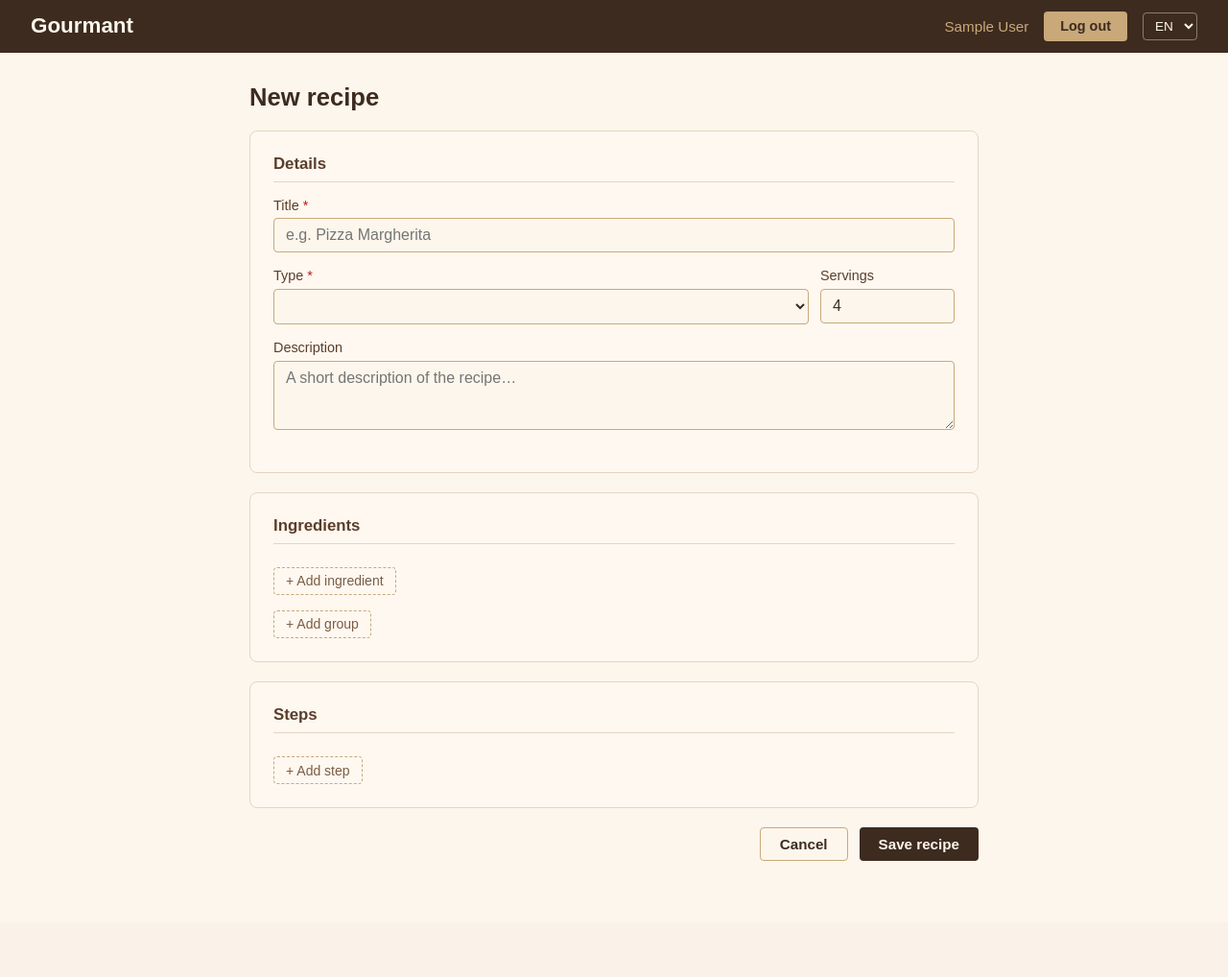
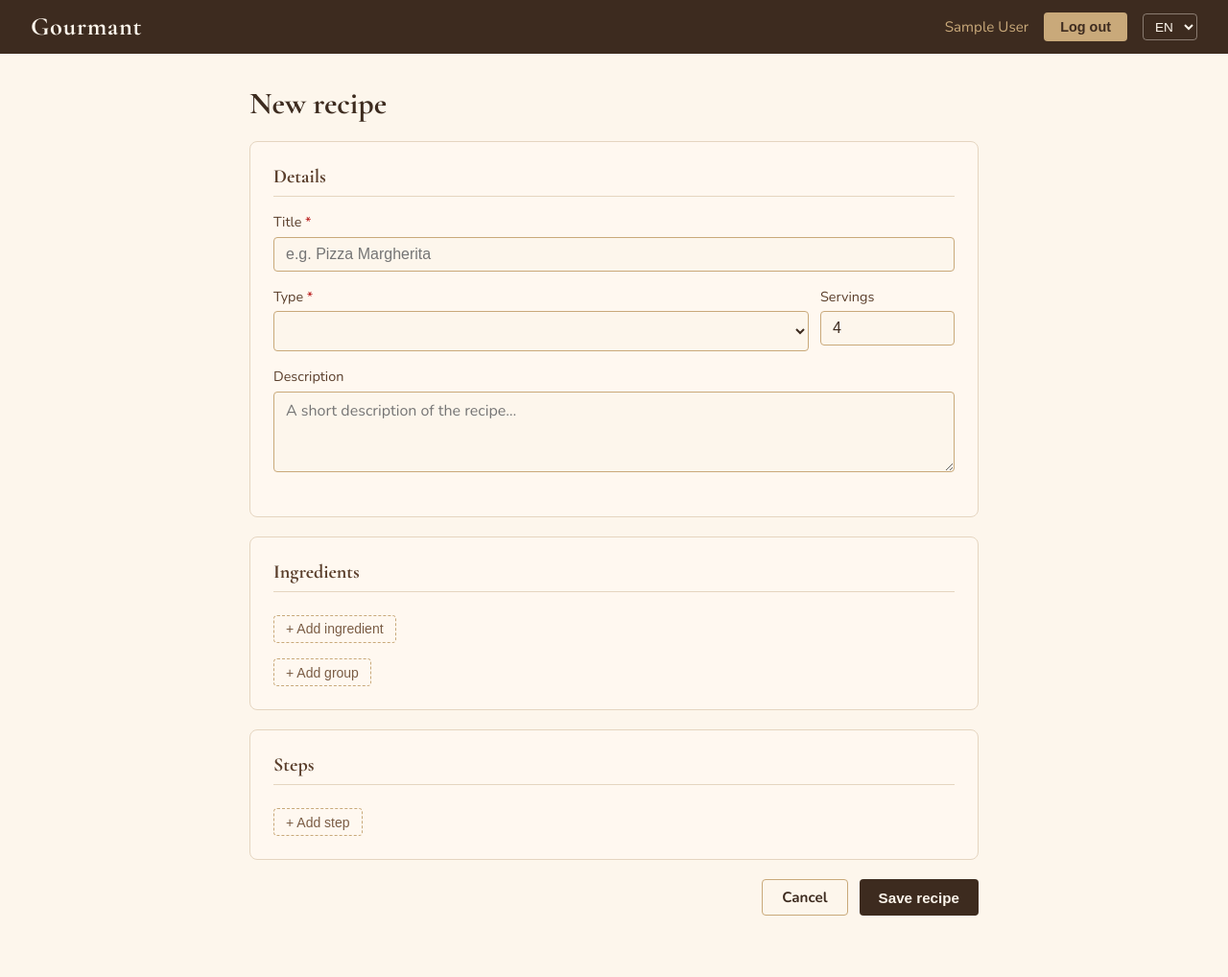
Before and after one commit to manuelito02/gourmant, a FastAPI app: page /recipes/new in a window 1280 px wide. Shown: the whole page at 96% size. Before the commit the page ends 897 px from the top, so only its background shows below. Run offline with FastAPI, Linux system fonts and the light colour scheme; the visitor is signed in with stand-in values (Sample User, id 1); lists and menus that the app fills with data are empty.

Commit message:
Improve frontend typography and interactivity (Claude)

```diff
--- a/app/static/css/style.css
+++ b/app/static/css/style.css
@@ -3,6 +3,7 @@
 
 /* ── Design tokens ── */
 :root {
+    --font-display: 'Cormorant Garamond', Georgia, serif;
     --bg:           #fdf6ec;   /* page background */
     --surface:      #fff8f0;   /* card / section fill */
     --hover:        #f5e9d8;   /* hover fill */
@@ -22,7 +23,7 @@
 
 /* ── Base ── */
 body {
-    font-family: sans-serif;
+    font-family: 'Nunito', sans-serif;
     background-color: var(--bg);
     color: var(--brand);
     min-height: 100vh;
@@ -39,8 +40,10 @@ nav {
 }
 
 nav a.brand {
-    font-size: 1.4rem;
-    font-weight: bold;
+    font-family: var(--font-display);
+    font-size: 1.65rem;
+    font-weight: 700;
+    letter-spacing: 0.03em;
     color: var(--bg);
     text-decoration: none;
 }
@@ -416,7 +426,7 @@ main { padding: 2rem; }
 
 /* ── Recipe form ── */
 .recipe-form-wrap { max-width: 760px; margin: 0 auto; }
-.recipe-form-wrap h1 { font-size: 1.6rem; margin-bottom: 1.25rem; }
+.recipe-form-wrap h1 { font-family: var(--font-display); font-size: 2rem; font-weight: 700; margin-bottom: 1.25rem; }
 
 .form-section {
     background: var(--surface);
@@ -426,7 +436,8 @@ main { padding: 2rem; }
     margin-bottom: 1.25rem;
 }
 .form-section h2 {
-    font-size: 1.05rem;
+    font-family: var(--font-display);
+    font-size: 1.25rem;
     color: var(--brand-mid);
     margin-bottom: 1rem;
     padding-bottom: 0.5rem;
--- a/app/templates/base.html
+++ b/app/templates/base.html
@@ -5,6 +5,9 @@
     <meta charset="UTF-8">
     <meta name="viewport" content="width=device-width, initial-scale=1.0">
     <title>{% block title %}Gourmant{% endblock %}</title>
+    <link rel="preconnect" href="https://fonts.googleapis.com">
+    <link rel="preconnect" href="https://fonts.gstatic.com" crossorigin>
+    <link href="https://fonts.googleapis.com/css2?family=Cormorant+Garamond:ital,wght@0,400;0,600;0,700;1,400;1,600&family=Nunito:wght@400;600;700&display=swap" rel="stylesheet">
     <link rel="stylesheet" href="/static/css/style.css">
     {% block head %}{% endblock %}
 </head>
```
Also changed, not shown: other parts of app/static/css/style.css (+15 -7 lines).
